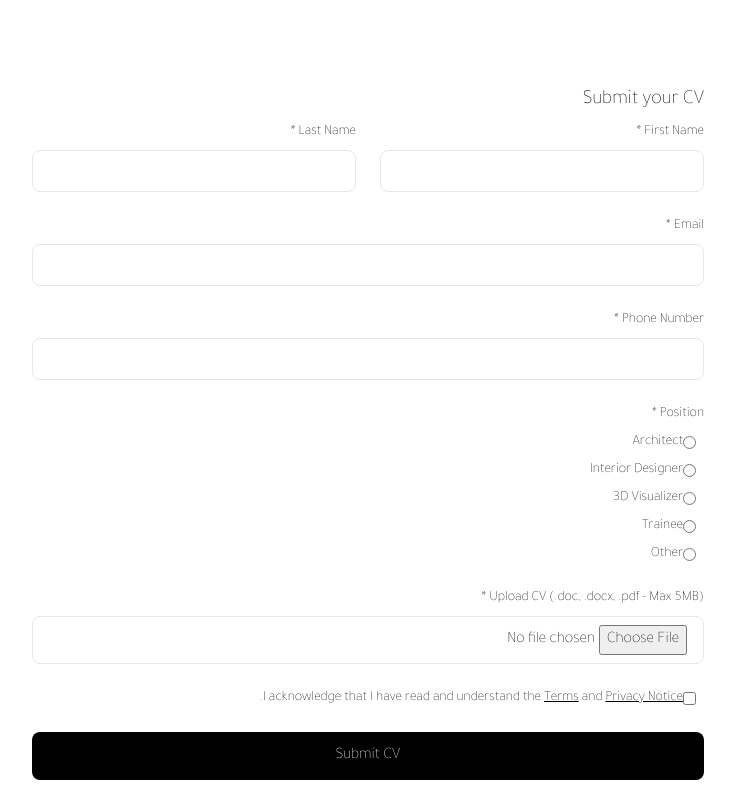
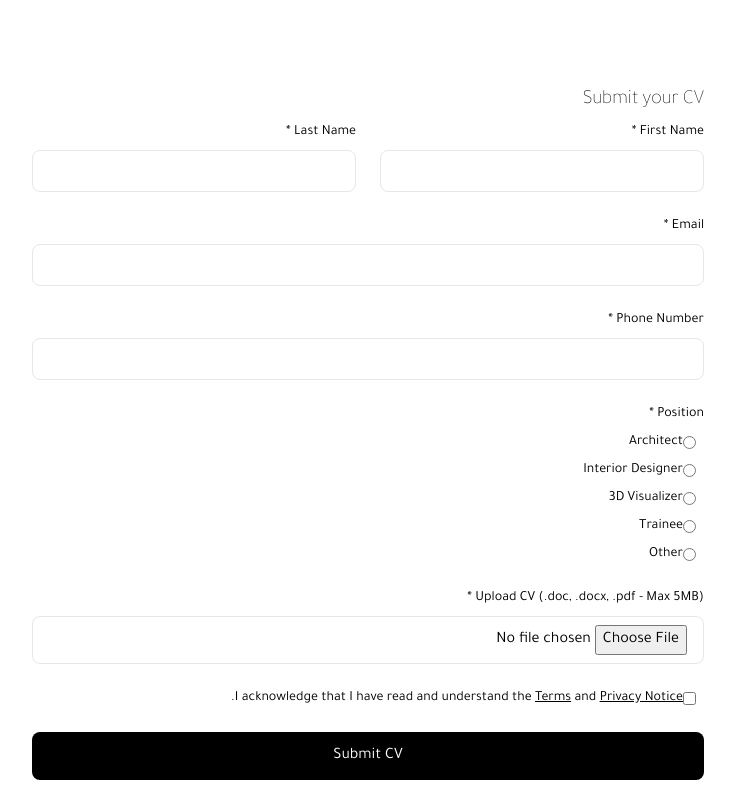
Before and after one commit to AtharAlamara/live-website, a React (Vite) app: page /sa/careers in a window 1280 px wide. Shown: the part 1027-1820 px from the top of the page, without its empty margins (272-1007 px from the left). Built offline with nearby package versions, Linux system fonts and the light colour scheme; no server answers; the database is empty; a web font is replaced by a local one.

Commit message:
Updated careeropportunities.tsx

```diff
--- a/src/Pages/careeropportunities.tsx
+++ b/src/Pages/careeropportunities.tsx
@@ -303,6 +303,7 @@ const isWinEn = locale === 'en' && isWindows;
                     style={{
     fontFamily: "'Helvetica Neue', Helvetica, Arial, sans-serif",
     fontWeight: 300, // try 300 first; switch to 400 if you want bolder
+    fontWeight: locale === 'ar' ? 400 : 300,
   }}
                   >
 
```
